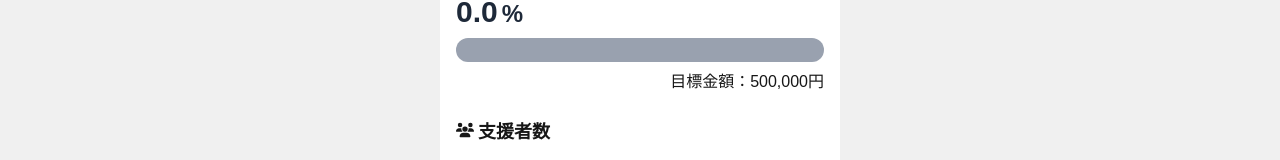
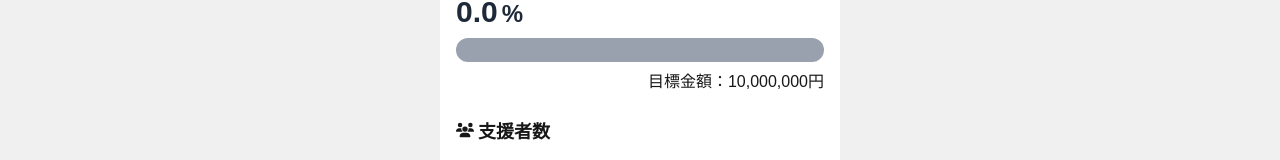
Before and after one commit to live-first/cloud-funding, a Next.js app: page / in a window 1280 px wide. Shown: the part 732-892 px from the top of the page. Built offline with nearby package versions, Linux system fonts and the light colour scheme; no server answers.

Commit message:
テスト

```diff
--- a/src/views/top/index.tsx
+++ b/src/views/top/index.tsx
@@ -23,9 +23,9 @@ export const TopView = () => {
 }
 
 const SummaryView = () => {
-  const {grandTotal, supporterTotal} = homePresenter()
+  const { grandTotal, supporterTotal } = homePresenter()
   // 目標金額
-  const goal = 500000
+  const goal = 10000000
   // 現在の支援総額
   const current = grandTotal
   // 支援者数
@@ -77,7 +77,8 @@ const SummaryView = () => {
         <div className='flex md:flex-col md:gap-6'>
           <div className='flex flex-col gap-3 w-1/2 md:w-full'>
             <p className='flex font-bold text-lg'>
-              <FaUsers style={{ transform: 'translateY(3px)', marginRight: '4px' }} />支援者数
+              <FaUsers style={{ transform: 'translateY(3px)', marginRight: '4px' }} />
+              支援者数
             </p>
             <p className='font-bold text-gray-800 text-4xl'>
               {people.toLocaleString()}
```
